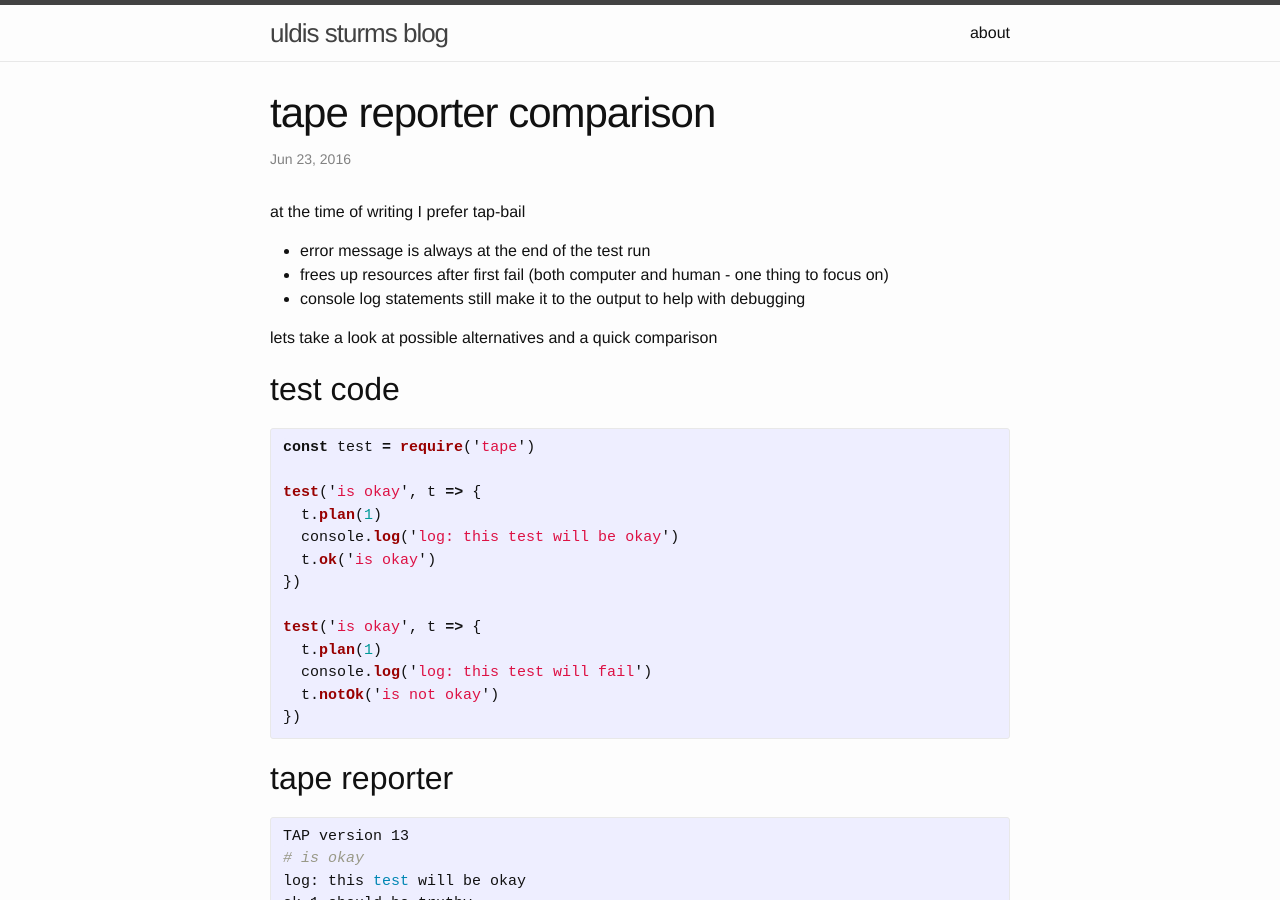
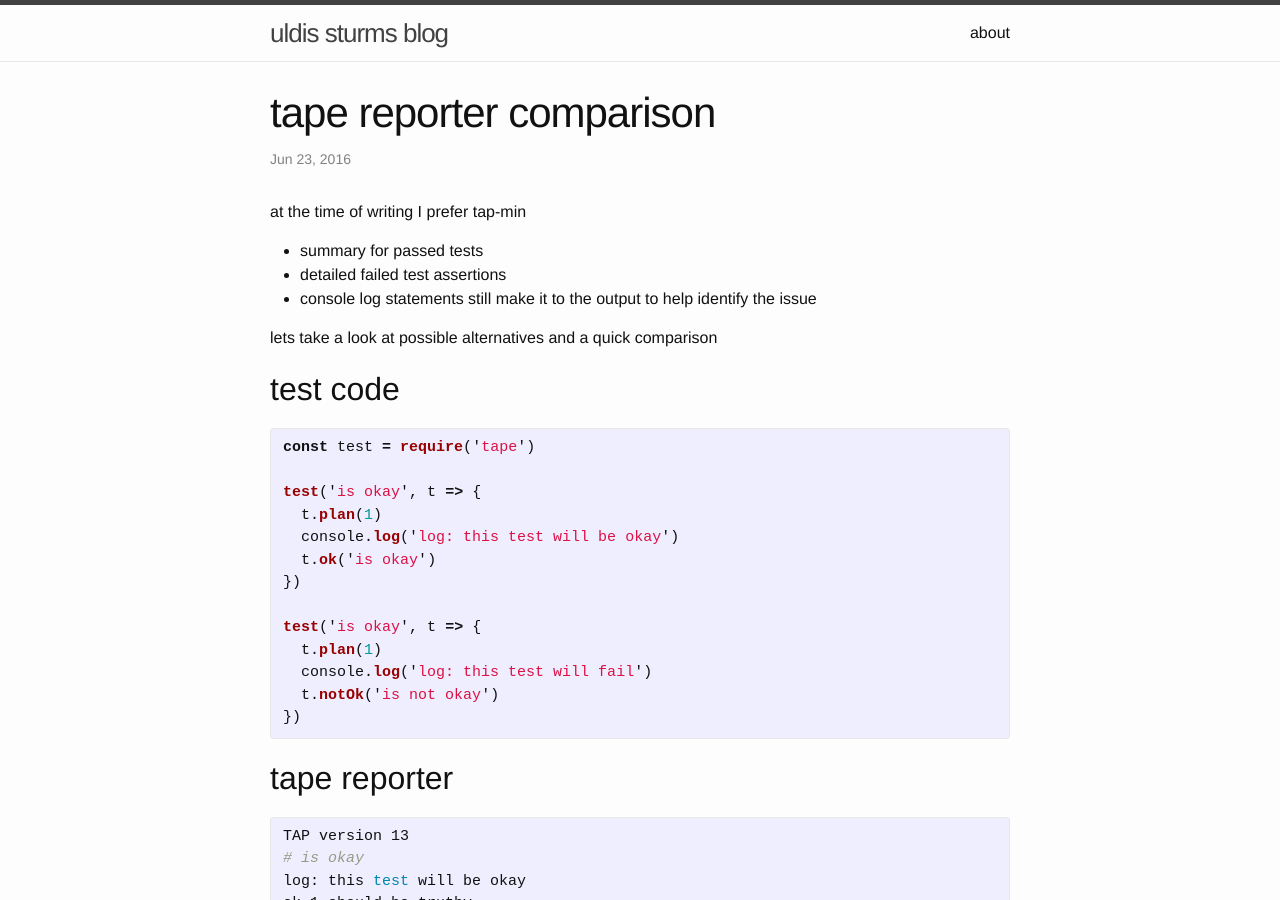
Before and after one commit to uldissturms/uldissturms.github.io, a Jekyll site: the page built from _posts/2016-06-23-tape-reporter-comparison.markdown, in a window 1280 px wide and 900 px high. Built offline with Jekyll 4.4.1, drawn with Linux system fonts in a browser that asks for light colours; some of the changed text lies outside the part shown.

Commit message:
tap-bail reporter got treated as tap-min

```diff
--- a/_posts/2016-06-23-tape-reporter-comparison.markdown
+++ b/_posts/2016-06-23-tape-reporter-comparison.markdown
@@ -5,11 +5,11 @@ date: 2016-06-23 21:00:00 +000
 tags: testing tape reporters
 ---
 
-at the time of writing I prefer tap-bail
+at the time of writing I prefer tap-min
 
-- error message is always at the end of the test run
-- frees up resources after first fail (both computer and human - one thing to focus on)
-- console log statements still make it to the output to help with debugging
+- summary for passed tests
+- detailed failed test assertions
+- console log statements still make it to the output to help identify the issue
 
 lets take a look at possible alternatives and a quick comparison
 
@@ -145,10 +145,11 @@ tap-dot reporter
     x should be falsy
 {% endhighlight %}
 
-tap-bail reporter
+tap-min reporter
 -----------------
 
-- stops tests on first failure
+- minimalistic output
+- returns full details for failed tests
 
 {% highlight bash %}
 TAP version 13
@@ -166,6 +167,21 @@ not ok 2 should be falsy
   ...
 {% endhighlight %}
 
+tap-bail reporter
+-----------------
+
+- stops after first failed test
+
+{% highlight bash %}
+TAP version 13
+# is okay
+log: this test will be okay
+ok 1 should be truthy
+# is okay
+log: this test will fail
+not ok 2 should be falsy
+{% endhighlight %}
+
 tap-pessimist reporter
 ----------------------
 
```
